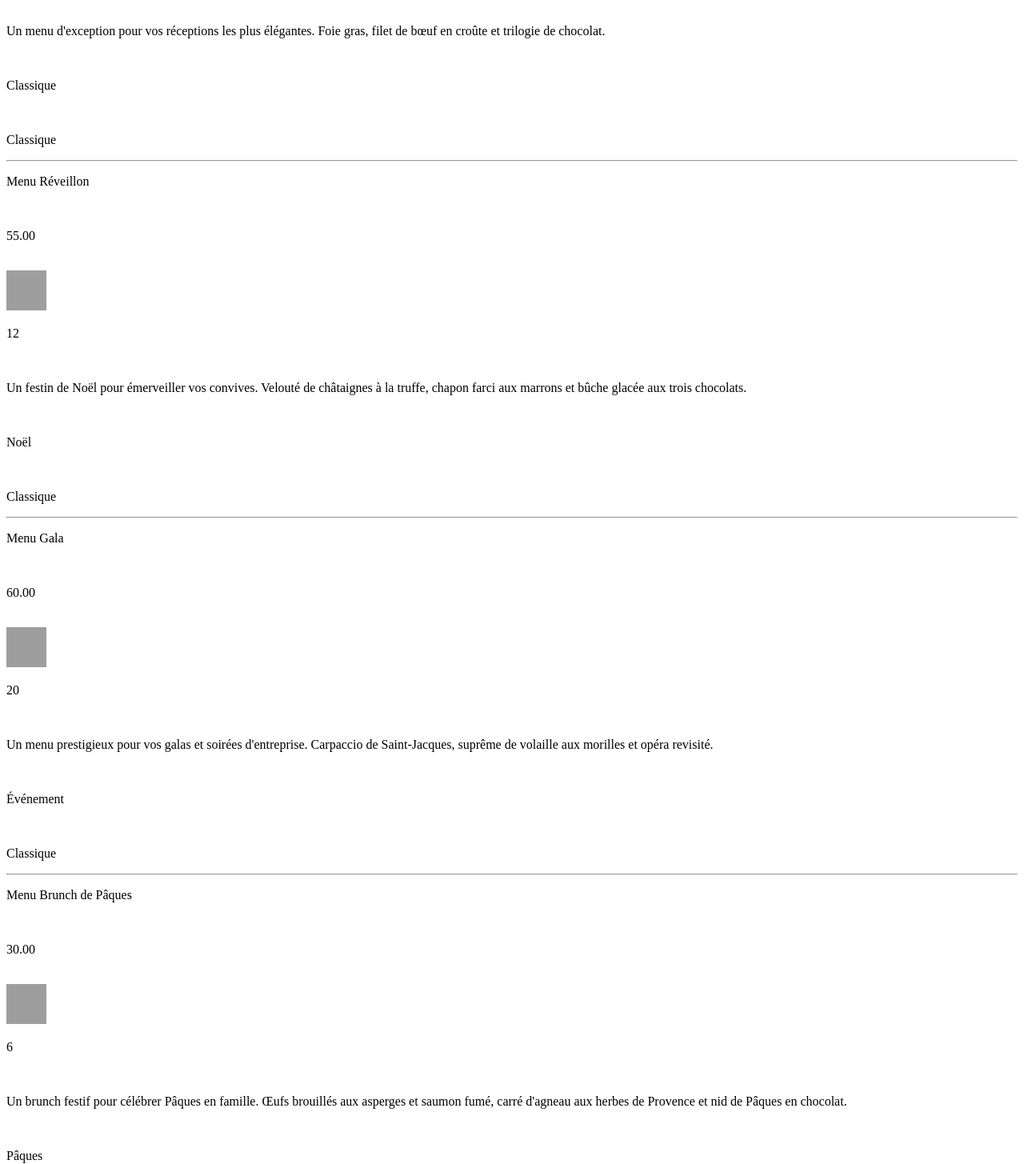
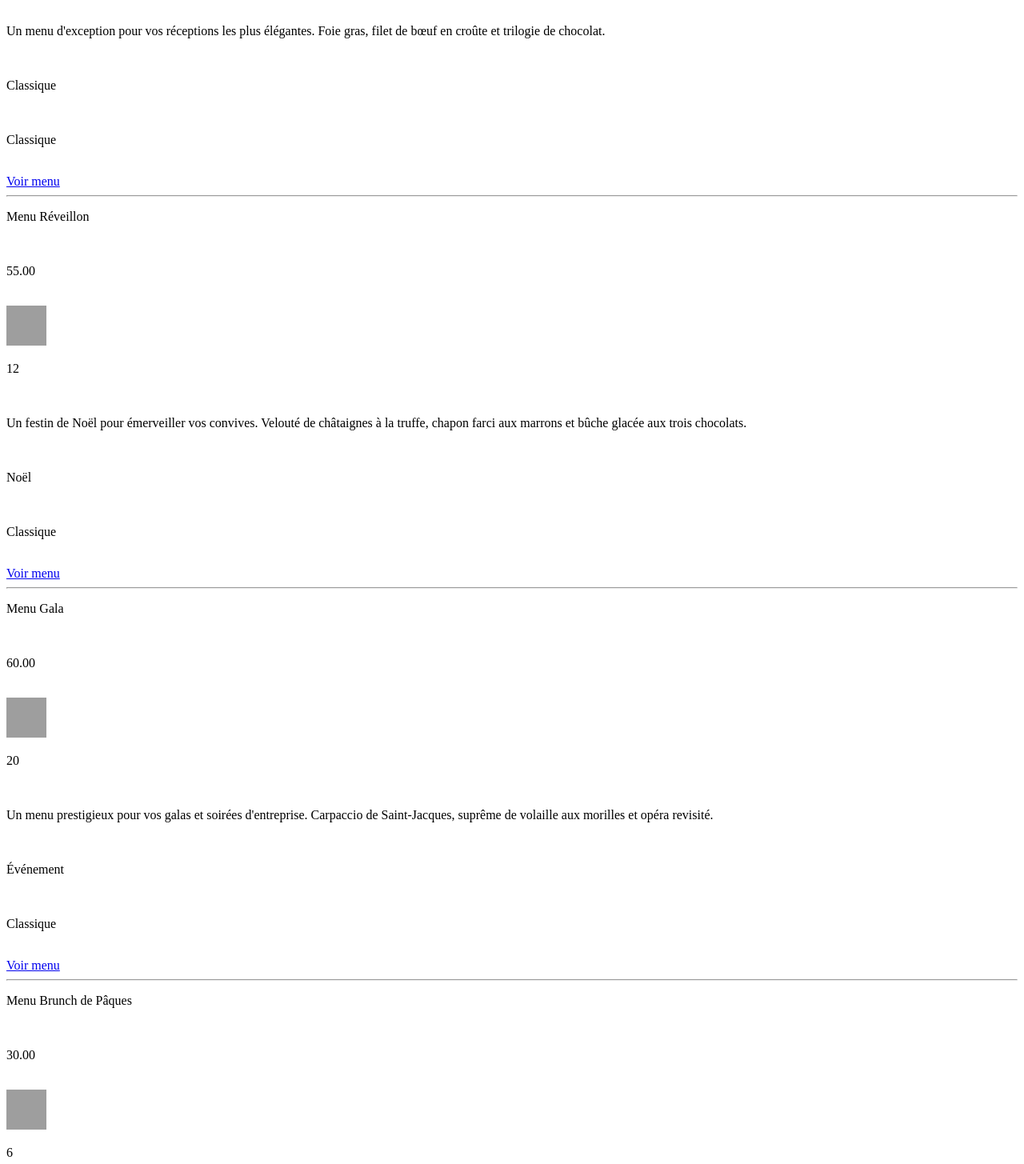
Before and after one commit to Gero7707/viteEtGourmand, a PHP site: page /menus in a window 1280 px wide. Shown: the part 244-1699 px from the top of the page at 80% size. Run offline with PHP 8.4, Linux system fonts and the light colour scheme; data comes from the database, SQL or seed files in the repository; some libraries are stand-ins or nearby versions; grey boxes are pictures that could not be loaded.

Commit message:
getMenuPlats(int $menu_id) et getPlatAllergenes(int $plat_id) dans MenuModel.php , show(int $id) dans MenuController.php

```diff
--- a/app/controllers/MenuController.php
+++ b/app/controllers/MenuController.php
@@ -17,4 +17,15 @@ class MenuController{
         $horaire = $this->horaire->getHoraire();
         require_once __DIR__ . '/../views/menus/menus.php';
     }
+
+    public function show(int $id){
+        $menus = $this->menus->findById($id);
+        $plat = $this->menus->getMenuPlats($id);
+        // Pour chaque plat, on récupère ses allergènes et on les attache au plat
+        // Le & permet de modifier directement le tableau $plat (passage par référence)
+        foreach($plat as &$p) {
+            $p['allergenes'] = $this->menus->getPlatAllergenes($p['plat_id']);
+        }
+        require_once __DIR__ . '/../views/menus/carteMenu.php';
+    }
 }
--- a/app/models/MenuModel.php
+++ b/app/models/MenuModel.php
@@ -17,4 +17,37 @@ class MenuModel{
                                     ");
         return $stmt->fetchAll(PDO::FETCH_ASSOC);
     }
+
+    public function findById(int $id){
+        $stmt = $this->pdo->prepare("SELECT menu.* , regime.libelle AS regime , theme.libelle AS theme
+                                    FROM menu
+                                    JOIN regime ON menu.regime_id = regime.regime_id
+                                    JOIN theme ON menu.theme_id = theme.theme_id
+                                    WHERE menu_id = :menu_id ");
+        $stmt->bindValue(':menu_id', $id , PDO::PARAM_INT);
+        $stmt->execute();
+        return $stmt->fetch(PDO::FETCH_ASSOC);
+    }
+
+    public function getMenuPlats(int $menu_id){
+        $stmt = $this->pdo-> prepare("SELECT plat.*
+                                    FROM menu_plat
+                                    JOIN plat ON menu_plat.plat_id = plat.plat_id
+                                    WHERE menu_plat.menu_id = :menu_id
+                                    ");
+        $stmt->bindValue(':menu_id', $menu_id , PDO::PARAM_INT);
+        $stmt->execute();
+        return $stmt->fetchAll(PDO::FETCH_ASSOC);
+    }
+
+    public function getPlatAllergenes(int $plat_id){
+        $stmt = $this->pdo->prepare("SELECT allergene.*
+                                    FROM plat_allergene
+                                    JOIN allergene ON plat_allergene.allergene_id = allergene.allergene_id
+                                    WHERE plat_allergene.plat_id = :plat_id
+                                    ");
+        $stmt->bindValue(':plat_id', $plat_id , PDO::PARAM_INT);
+        $stmt->execute();
+        return $stmt->fetchAll(PDO::FETCH_ASSOC);
+    }
 }
--- a/app/views/menus/menus.php
+++ b/app/views/menus/menus.php
@@ -10,7 +10,8 @@ require_once __DIR__ . '/../../views/layout/header.php';
     <p><?= htmlspecialchars($menu['nombre_personne_minimum']) ?></p><br>
     <p><?= htmlspecialchars($menu['description']) ?></p><br>
     <p><?= htmlspecialchars($menu['theme']) ?></p><br>
-    <p><?= htmlspecialchars($menu['regime']) ?></p>
+    <p><?= htmlspecialchars($menu['regime']) ?></p><br>
+    <a href="/menus/<?=  htmlspecialchars($menu['menu_id']); ?>">Voir menu</a>
     <hr>
 <?php endforeach ?>
 </main>
```
